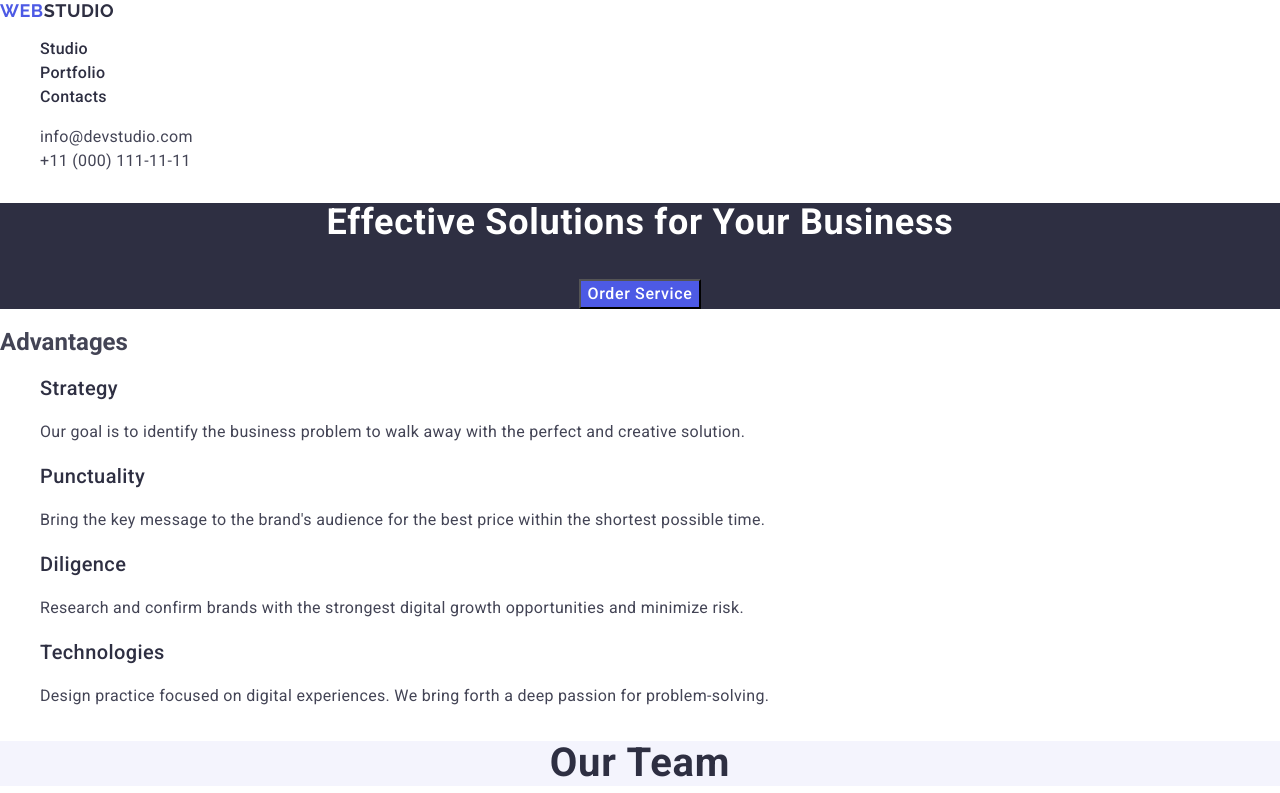
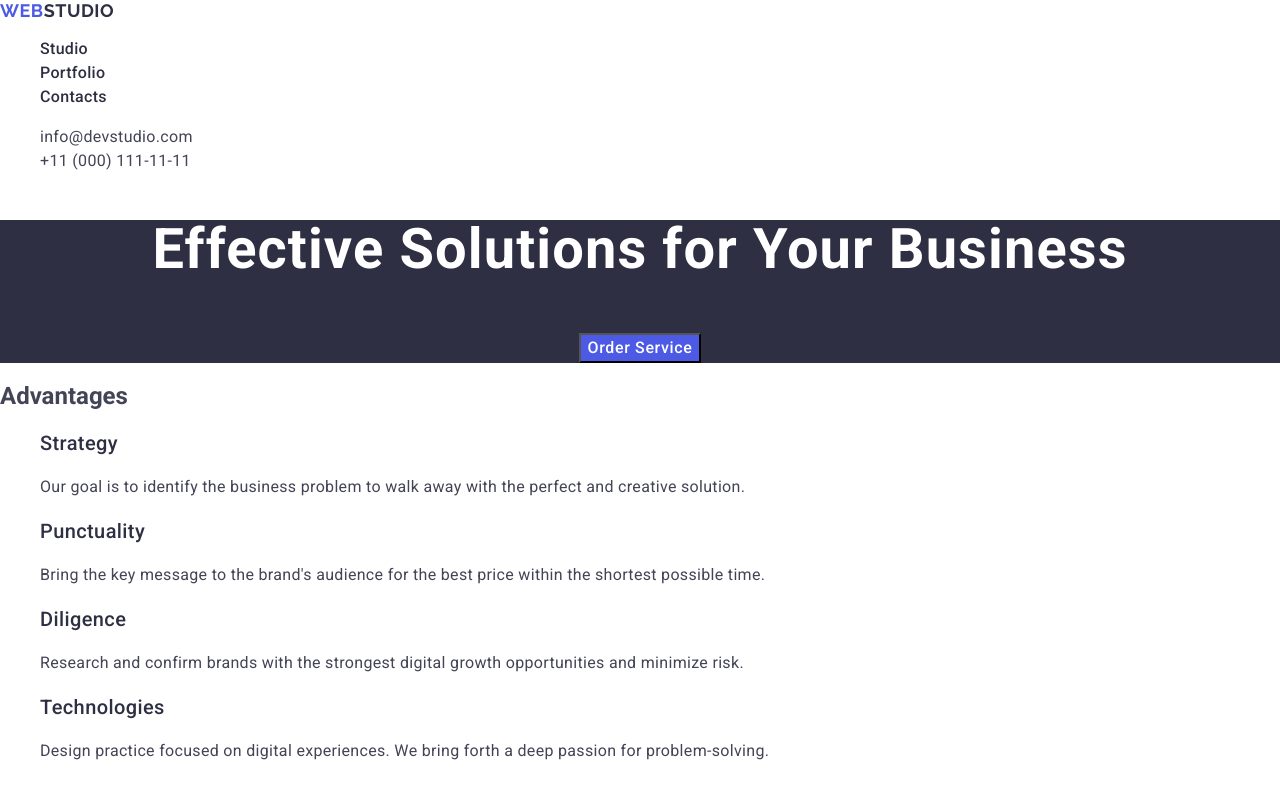
Before and after one commit to shch6rskz2001-boop/goit-markup-hw-02, a plain HTML site: page index.html in a window 1280 px wide. Shown: the top 793 px of the page. Drawn offline with nearby package versions, Linux system fonts and the light colour scheme.

Commit message:
add styles

```diff
--- a/css/styles.css
+++ b/css/styles.css
@@ -75,7 +75,7 @@ a {
 }
 
 .business-list {
-    font-size: 36px;
+    font-size: 56px;
     line-height: 1.07;
     text-align: center;
     letter-spacing: 0.02em;
```
